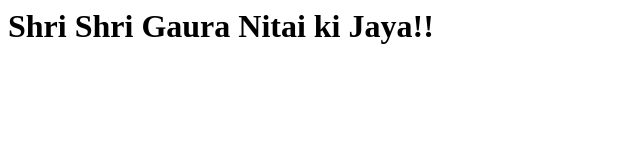
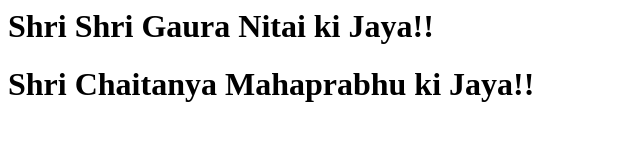
Before and after one commit to djdharmesh/gitlab, a plain HTML site: page page2.html in a window 1280 px wide. Shown: the whole page, without its empty margins (0-640 px from the left). Drawn offline with Linux system fonts and the light colour scheme.

Commit message:
Modified page2.html

```diff
--- a/page2.html
+++ b/page2.html
@@ -1,5 +1,6 @@
 <html>
 <body>
 <h1>Shri Shri Gaura Nitai ki Jaya!!</h1>
+<h1>Shri Chaitanya Mahaprabhu ki Jaya!!</h1>
+</body>
 </html>
-</html>
```
